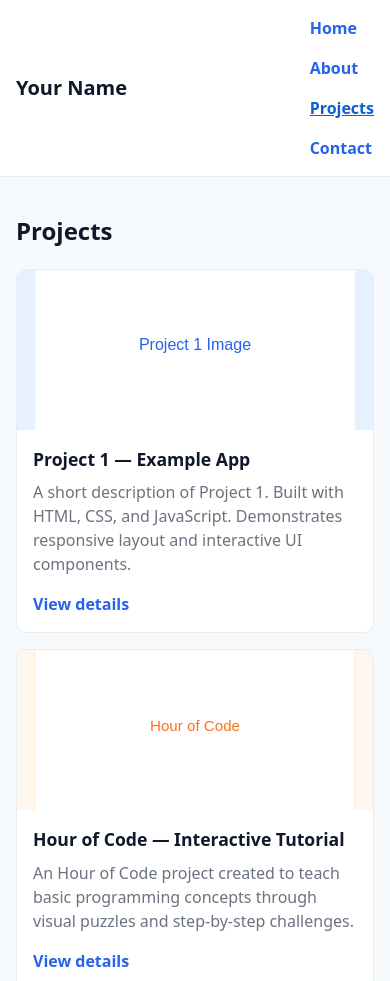
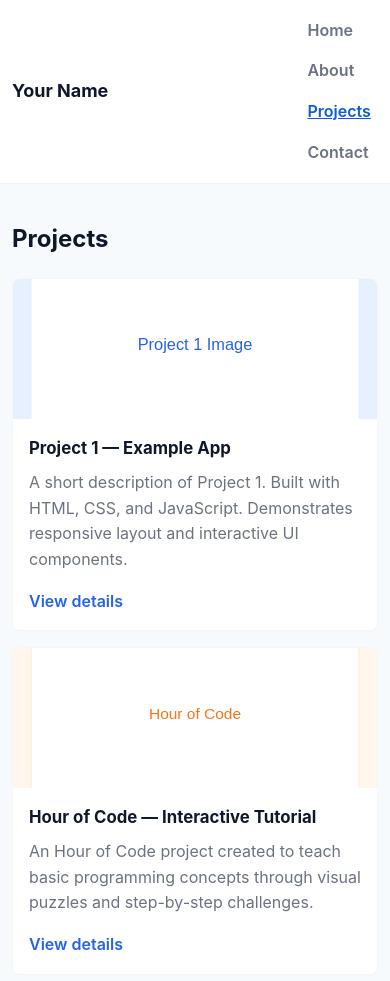
Before and after one commit to malikseyid/malikseyid.github.io, a plain HTML site: page projects.html in a window 390 px wide. Shown: the top 981 px of the page. Drawn offline with Linux system fonts and the light colour scheme.

Commit message:
Added style.css with styling for layout, navigation, footer, images, and responsive design

```diff
--- a/css/style.css
+++ b/css/style.css
@@ -1,39 +1,165 @@
+/*
+  Main site stylesheet (modular + responsive)
+  - Provides layout, typography, nav, footer, cards, and utilities
+*/
+
 :root{
-  --bg:#f7fafc;
-  --text:#0f172a;
-  --accent:#2563eb;
-  --muted:#6b7280;
+  /* Color palette */
+  --bg: #f7fafc;
+  --surface: #ffffff;
+  --text: #0f172a;
+  --muted: #6b7280;
+  --accent: #2563eb;
+  --accent-600: #0b5ed7;
+
+  /* Spacing scale */
+  --space-xs: 0.25rem;
+  --space-sm: 0.5rem;
+  --space: 1rem;
+  --space-lg: 1.5rem;
+  --radius: 10px;
 }
-*{box-sizing:border-box}
-body{margin:0;font-family:system-ui,-apple-system,Segoe UI,Roboto,'Helvetica Neue',Arial;color:var(--text);background:var(--bg);line-height:1.5}
-.container{max-width:900px;margin:0 auto;padding:1rem}
-.site-header{background:white;border-bottom:1px solid #e6edf3}
-.header-inner{display:flex;align-items:center;justify-content:space-between}
-.site-title{margin:0;padding:1rem 0;font-size:1.5rem}
-.site-nav{display:flex;gap:1rem}
-.site-nav a{text-decoration:none;color:var(--accent);font-weight:600}
-.site-nav a.active{color:#0b5ed7;text-decoration:underline}
-.hero{background:linear-gradient(90deg,rgba(37,99,235,0.06),transparent);padding:1.25rem;border-radius:8px;margin:1rem 0}
-section{margin:1.25rem 0}
-h3{margin-top:0}
-.hero-inner{display:flex;align-items:center;gap:1rem}
-.profile-photo{width:120px;height:120px;border-radius:50%;object-fit:cover;border:4px solid #fff;box-shadow:0 6px 18px rgba(16,24,40,0.06)}
-.hero-text h2{margin:0 0 0.5rem 0}
-/* Projects grid */
-.projects-grid{display:grid;grid-template-columns:repeat(auto-fit,minmax(240px,1fr));gap:1rem;margin-top:0.5rem}
-.project-card{background:#fff;border:1px solid #e6edf3;border-radius:10px;overflow:hidden;display:flex;flex-direction:column}
-.project-image{width:100%;height:160px;object-fit:cover;background:#f3f4f6}
-.project-body{padding:1rem;flex:1;display:flex;flex-direction:column}
-.project-title{margin:0 0 0.5rem 0;font-size:1.1rem}
-.project-desc{margin:0 0 1rem 0;color:var(--muted);flex:1}
-.project-links{margin-top:auto}
-.project-links a{color:var(--accent);text-decoration:none;font-weight:600}
-.site-footer{border-top:1px solid #e6edf3;background:white;padding:1rem 0;margin-top:2rem}
-.site-footer a{color:var(--accent);text-decoration:none;margin-right:1rem}
 
-@media (max-width:600px){
-  .site-nav{flex-direction:column}
-  .site-title{font-size:1.25rem}
-  .hero-inner{flex-direction:column;align-items:flex-start}
-  .profile-photo{width:96px;height:96px}
+/* Reset / base */
+* { box-sizing: border-box; }
+html,body { height: 100%; }
+body{
+  margin: 0;
+  font-family: Inter, ui-sans-serif, system-ui, -apple-system, 'Segoe UI', Roboto, 'Helvetica Neue', Arial;
+  color: var(--text);
+  background: var(--bg);
+  line-height: 1.6;
+  -webkit-font-smoothing: antialiased;
+  -moz-osx-font-smoothing: grayscale;
+  font-size: 16px;
 }
+
+/* Layout container */
+.container{
+  max-width: 1000px;
+  margin: 0 auto;
+  padding: var(--space);
+}
+
+/* Header / Navigation */
+.site-header{
+  background: var(--surface);
+  border-bottom: 1px solid rgba(14, 39, 71, 0.06);
+}
+.header-inner{
+  display: flex;
+  align-items: center;
+  justify-content: space-between;
+  gap: var(--space);
+}
+.site-title{
+  margin: 0;
+  padding: calc(var(--space) - var(--space-xs)) 0;
+  font-size: 1.25rem;
+  font-weight: 700;
+}
+.site-nav{
+  display: flex;
+  gap: var(--space);
+  align-items: center;
+}
+.site-nav a{
+  display: inline-block;
+  padding: 0.4rem 0.6rem;
+  color: var(--muted);
+  text-decoration: none;
+  font-weight: 600;
+  border-radius: 6px;
+}
+.site-nav a:hover,
+.site-nav a:focus{
+  color: var(--accent-600);
+  outline: none;
+}
+.site-nav a.active{
+  color: var(--accent-600);
+  text-decoration: underline;
+}
+
+/* Hero */
+.hero{
+  background: linear-gradient(90deg, rgba(37,99,235,0.06), transparent);
+  padding: calc(var(--space) + var(--space-sm));
+  border-radius: var(--radius);
+  margin: var(--space) 0;
+}
+.hero-inner{
+  display: flex;
+  align-items: center;
+  gap: var(--space);
+}
+.profile-photo{
+  width: 120px;
+  height: 120px;
+  border-radius: 9999px;
+  object-fit: cover;
+  border: 4px solid var(--surface);
+  box-shadow: 0 6px 18px rgba(16,24,40,0.06);
+  background: linear-gradient(180deg, #fff, #f7fafc);
+}
+.hero-text h2{ margin: 0 0 0.5rem 0; font-size: clamp(1.25rem, 2vw, 1.75rem); }
+.hero-text p{ margin: 0; color: var(--muted); }
+
+/* Sections */
+section{ margin: var(--space-lg) 0; }
+h2, h3 { margin-top: 0; }
+
+/* Projects grid & cards */
+.projects-grid{
+  display: grid;
+  grid-template-columns: repeat(auto-fit, minmax(240px, 1fr));
+  gap: var(--space);
+}
+.project-card{
+  background: var(--surface);
+  border: 1px solid rgba(14,39,71,0.04);
+  border-radius: calc(var(--radius) - 2px);
+  overflow: hidden;
+  display: flex;
+  flex-direction: column;
+}
+.project-image{
+  width: 100%;
+  height: 160px;
+  object-fit: cover;
+  background: #f3f4f6;
+  display:block;
+}
+.project-body{ padding: var(--space); flex:1; display:flex; flex-direction:column; }
+.project-title{ margin:0 0 0.5rem 0; font-size: 1.05rem; }
+.project-desc{ margin:0 0 var(--space) 0; color:var(--muted); flex:1 }
+.project-links{ margin-top:auto }
+.project-links a{ color:var(--accent); text-decoration:none; font-weight:600 }
+
+/* Footer */
+.site-footer{
+  border-top: 1px solid rgba(14,39,71,0.04);
+  background: var(--surface);
+  padding: calc(var(--space) - var(--space-xs));
+  margin-top: var(--space-lg);
+}
+.site-footer p{ margin: 0; color: var(--muted); font-size: 0.95rem }
+.site-footer a{ color: var(--accent); text-decoration:none; margin-right: 1rem }
+
+/* Utilities */
+.muted{ color: var(--muted); }
+.sr-only{ position:absolute; width:1px; height:1px; padding:0; margin:-1px; overflow:hidden; clip:rect(0,0,0,0); white-space:nowrap; border:0 }
+
+/* Responsive adjustments */
+@media (max-width: 900px){
+  .container{ padding: 0.75rem; }
+  .site-title{ font-size: 1.125rem }
+}
+
+@media (max-width: 600px){
+  .site-nav{ flex-direction: column; align-items: flex-start; gap: 0.25rem }
+  .site-nav a{ padding: 0.35rem 0.45rem }
+  .hero-inner{ flex-direction: column; align-items: flex-start }
+  .profile-photo{ width: 96px; height: 96px }
+  .project-image{ height: 140px }
+}
```
